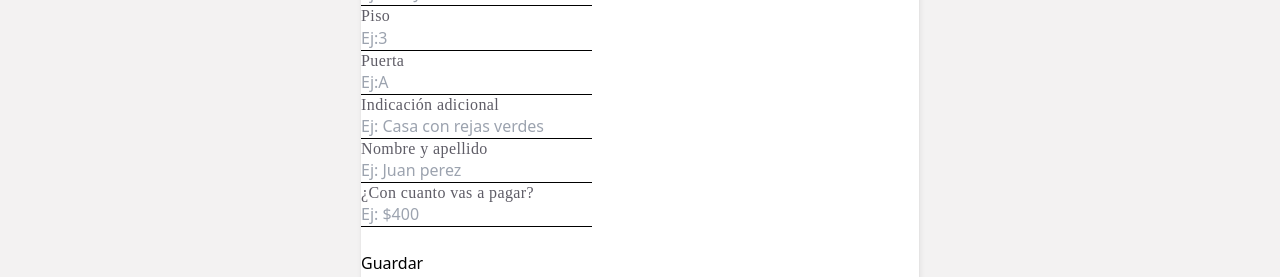
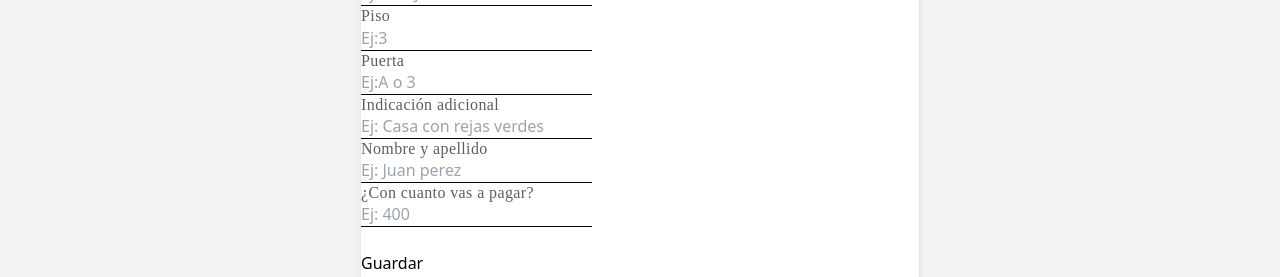
Before and after one commit to JosseMontano/pizzeriaDonRemolo, a React (Create React App) app: page /#/formulario in a window 1280 px wide. Shown: the part 237-514 px from the top of the page. Built offline with nearby package versions, Linux system fonts and the light colour scheme.

Commit message:
add validations

```diff
--- a/src/components/form/formValidate.js
+++ b/src/components/form/formValidate.js
@@ -31,6 +31,18 @@ const validationsForm = (form) => {
     errors.amountPay =
       "El campo 'Con cuanto vas a pagar' es requerido y solo acepta numeros";
   }
+  if (isNaN(form.amountPay)) {
+    errors.amountPay =
+      "El campo 'Con cuanto vas a pagar' solo acepta numeros";
+  }
+  if (isNaN(form.floor)) {
+    errors.floor =
+      "El campo 'Piso' solo acepta numeros";
+  }
+  if (form.floor < 0 || form.floor > 100) {
+    errors.floor =
+      "El campo 'Piso' solo acepta valores entre 1 y 99";
+  }
   return errors;
 };
 let styles = {
@@ -48,8 +60,6 @@ const formValidate = () => {
     handleBlur,
     handleSubmit,
   } = UseForm(initialForm, validationsForm);
-
-
 
   return (
     <>
@@ -75,7 +85,7 @@ const formValidate = () => {
         {errors.floor && <p style={styles}>{errors.floor}</p>}
         <p>Puerta</p>
         <input
-          placeholder="Ej:A"
+          placeholder="Ej:A o 3"
           name="gate"
           onBlur={handleBlur}
           onChange={handleChange}
@@ -102,7 +112,7 @@ const formValidate = () => {
         {errors.nameAndLast && <p style={styles}>{errors.nameAndLast}</p>}
         <p>¿Con cuanto vas a pagar?</p>
         <input
-          placeholder="Ej: $400"
+          placeholder="Ej: 400"
           name="amountPay"
           onBlur={handleBlur}
           onChange={handleChange}
```
